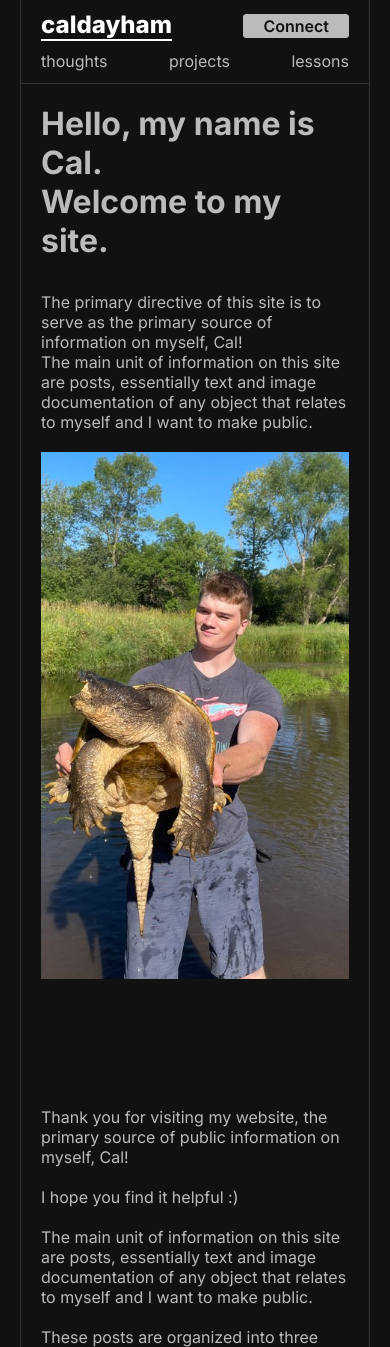
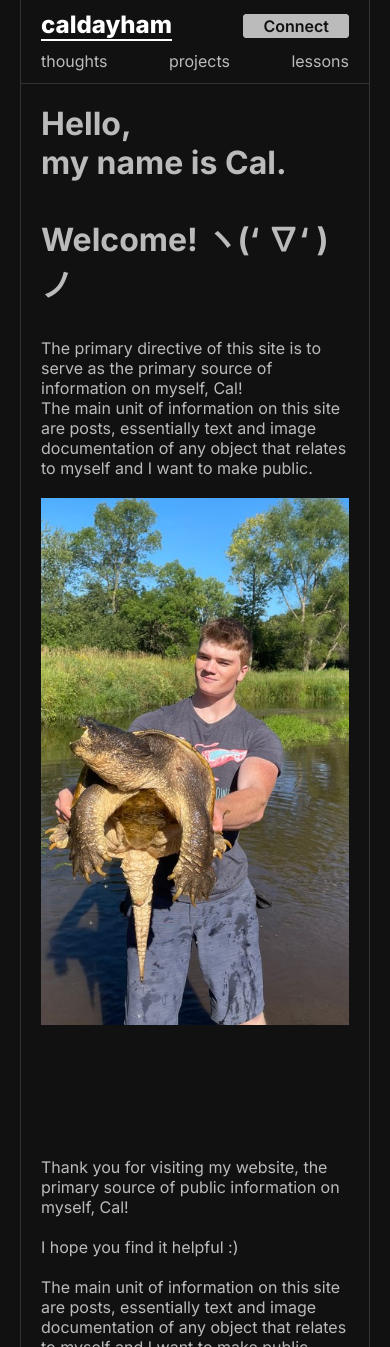
Before and after one commit to caldayham/front-caldayham.com, a Next.js app: page / in a window 390 px wide. Shown: the top 1347 px of the page. Built offline with nearby package versions, Linux system fonts and the light colour scheme.

Commit message:
main page fixes

```diff
--- a/src/app/page.module.css
+++ b/src/app/page.module.css
@@ -10,6 +10,10 @@
     flex-direction: column;
     gap: 20px;
     width: 100%;
+}
+
+.break {
+  display: none;
 }
 
 .item {
@@ -25,7 +29,7 @@
     align-self: end;
 }
 
-@media (max-width: 600px) {
+@media (max-width: 680px) {
   .openingContent {
     flex-direction: column;
   }
@@ -34,4 +38,7 @@
     height: 100%;
     align-self: center;
   }
+  .break {
+    display: block;
+  }
 }
--- a/src/app/page.tsx
+++ b/src/app/page.tsx
@@ -8,12 +8,12 @@ export default function LandingPage() {
     <>
       <div className={styles.openingContent}>
         <div className={styles.item}>
-          <h1>Hello, my name is Cal.</h1>
-          <h1 style={{ marginBottom: '2rem' }}>Welcome to my site.</h1>
+          <h1 className={styles.introTitle}>Hello,&nbsp;<span className={styles.break}> </span>my name is Cal.</h1>
+          <h1 style={{ margin: '2rem 0rem 2rem 0rem' }}>Welcome! ヽ(‘ ∇‘ )ノ</h1>
           <p>The primary directive of this site is to serve as the primary source of information on myself, Cal!</p>
           <p>The main unit of information on this site are posts, essentially text and image documentation of any object that relates to myself and I want to make public.</p>
         </div>
-        <div className={styles.item}>
+        <div className={styles.imgItem}>
           <Image src='/images/2022-snapper-zoom.jpg' alt='cal x snapping turtle' width={200} height={320} className={styles.img} />
         </div>
       </div>
```
